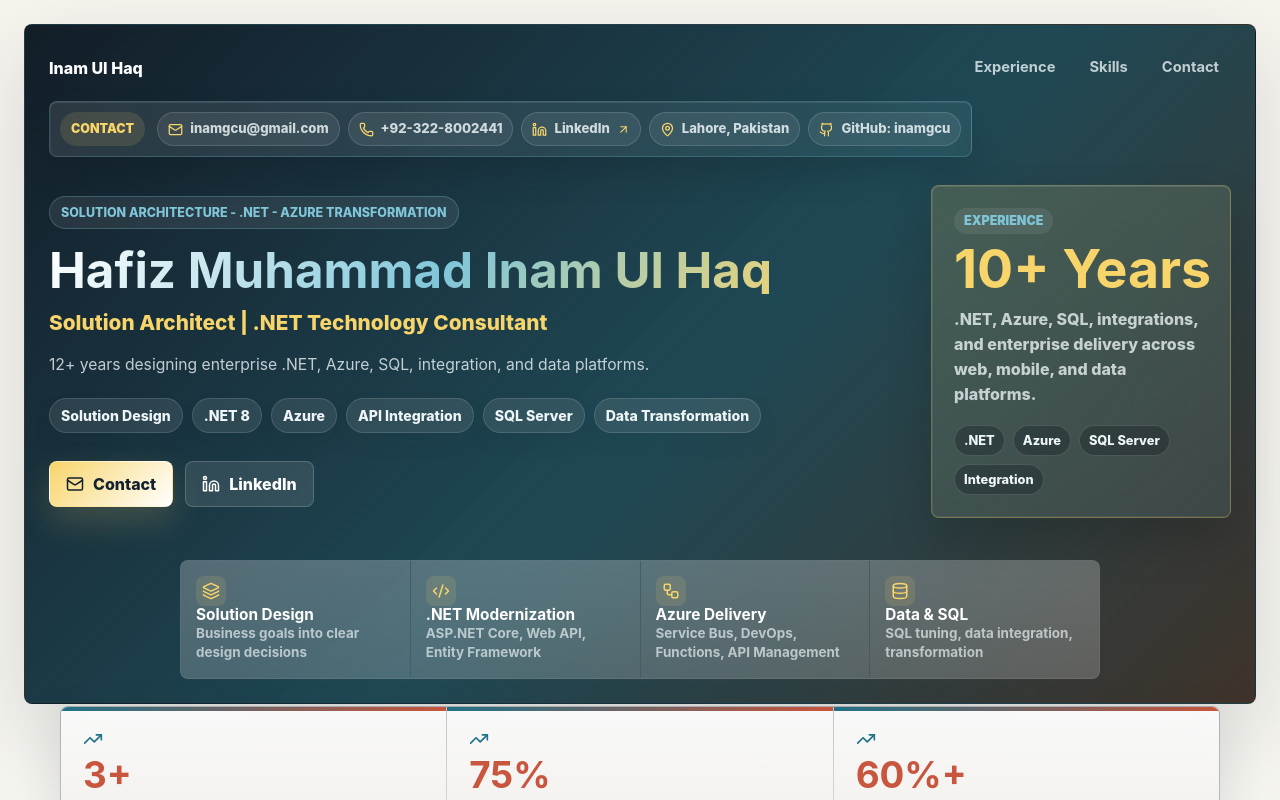
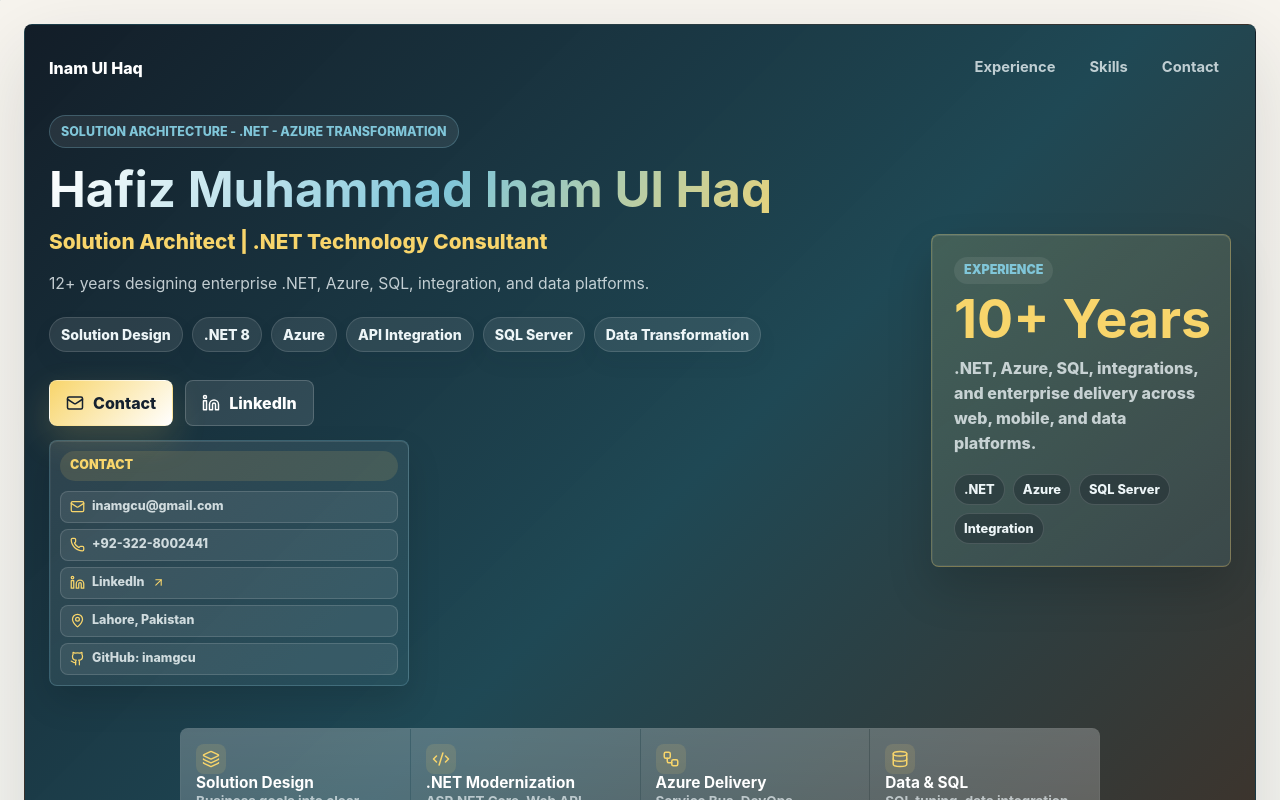
Before and after one commit to inamgcu/portfolio, a React (Vite) app: page / in a window 1280 px wide. Shown: the top 800 px of the page. Built offline with nearby package versions, Linux system fonts and the light colour scheme.

Commit message:
Move contact canvas below hero actions

```diff
--- a/src/main.jsx
+++ b/src/main.jsx
@@ -302,20 +302,6 @@ function App() {
               <a href={`mailto:${profile.email}`}>Contact</a>
             </div>
           </nav>
-          <div className="contact-canvas" aria-label="Contact information">
-            <span className="contact-canvas__heading">Contact</span>
-            <div className="contact-canvas__items">
-              <a href={`mailto:${profile.email}`}><Mail size={15} aria-hidden="true" />{profile.email}</a>
-              <a href={`tel:${profile.phone.replaceAll("-", "")}`}><Phone size={15} aria-hidden="true" />{profile.phone}</a>
-              <a href={profile.linkedin} target="_blank" rel="noreferrer">
-                <Linkedin size={15} aria-hidden="true" />
-                LinkedIn
-                <ArrowUpRight size={13} aria-hidden="true" />
-              </a>
-              <span><MapPin size={15} aria-hidden="true" />{profile.location}</span>
-              <span><Github size={15} aria-hidden="true" />GitHub: inamgcu</span>
-            </div>
-          </div>
 
           <div className="hero__grid">
             <div className="hero__copy">
@@ -337,6 +323,22 @@ function App() {
                   <Linkedin size={18} aria-hidden="true" />
                   LinkedIn
                 </a>
+              </div>
+              <div className="contact-canvas" aria-label="Contact information">
+                <span className="contact-canvas__heading">Contact</span>
+                <ul className="contact-canvas__items">
+                  <li><a href={`mailto:${profile.email}`}><Mail size={15} aria-hidden="true" />{profile.email}</a></li>
+                  <li><a href={`tel:${profile.phone.replaceAll("-", "")}`}><Phone size={15} aria-hidden="true" />{profile.phone}</a></li>
+                  <li>
+                    <a href={profile.linkedin} target="_blank" rel="noreferrer">
+                      <Linkedin size={15} aria-hidden="true" />
+                      LinkedIn
+                      <ArrowUpRight size={13} aria-hidden="true" />
+                    </a>
+                  </li>
+                  <li><span><MapPin size={15} aria-hidden="true" />{profile.location}</span></li>
+                  <li><span><Github size={15} aria-hidden="true" />GitHub: inamgcu</span></li>
+                </ul>
               </div>
             </div>
             <aside className="experience-canvas" aria-label="Experience highlight">
--- a/src/styles.css
+++ b/src/styles.css
@@ -86,14 +86,13 @@ main {
 }
 
 .contact-canvas {
-  width: fit-content;
+  width: min(360px, 100%);
   max-width: 100%;
   margin-top: 14px;
   padding: 10px;
   display: grid;
-  grid-template-columns: auto minmax(0, 1fr);
-  gap: 10px 12px;
-  align-items: center;
+  gap: 10px;
+  align-items: start;
   border: 1px solid rgba(128, 198, 217, 0.24);
   border-radius: 8px;
   background:
@@ -103,11 +102,11 @@ main {
 }
 
 .contact-canvas__heading {
-  min-height: 34px;
+  min-height: 30px;
   display: inline-flex;
   align-items: center;
   border-radius: 999px;
-  padding: 8px 11px;
+  padding: 7px 10px;
   color: #f8d56b;
   background: rgba(248, 213, 107, 0.12);
   font-size: 0.78rem;
@@ -118,24 +117,30 @@ main {
 }
 
 .contact-canvas__items {
-  display: flex;
-  flex-wrap: wrap;
-  gap: 8px;
-  align-items: center;
+  display: grid;
+  gap: 6px;
+  margin: 0;
+  padding: 0;
+  list-style: none;
 }
 
-.contact-canvas a,
+.contact-canvas__items li {
+  margin: 0;
+}
+
+.contact-canvas__items a,
 .contact-canvas__items span {
-  min-height: 34px;
+  width: 100%;
+  min-height: 32px;
   display: inline-flex;
   align-items: center;
   gap: 7px;
-  padding: 8px 10px;
+  padding: 7px 9px;
   border: 1px solid rgba(255, 255, 255, 0.14);
-  border-radius: 999px;
+  border-radius: 8px;
   background: rgba(255, 255, 255, 0.08);
   color: rgba(237, 245, 247, 0.84);
-  font-size: 0.82rem;
+  font-size: 0.78rem;
   font-weight: 760;
   line-height: 1;
   white-space: nowrap;
@@ -146,7 +151,7 @@ main {
   color: #f8d56b;
 }
 
-.contact-canvas a:hover {
+.contact-canvas__items a:hover {
   border-color: rgba(248, 213, 107, 0.34);
   background: rgba(255, 255, 255, 0.14);
   color: #ffffff;
@@ -1244,7 +1249,6 @@ h1 {
   }
 
   .contact-canvas {
-    grid-template-columns: 1fr;
     gap: 6px;
     margin-top: 12px;
     padding: 9px;
@@ -1257,7 +1261,11 @@ h1 {
     font-size: 0.72rem;
   }
 
-  .contact-canvas a,
+  .contact-canvas__items {
+    gap: 6px;
+  }
+
+  .contact-canvas__items a,
   .contact-canvas__items span {
     min-height: 31px;
     padding: 7px 8px;
```
